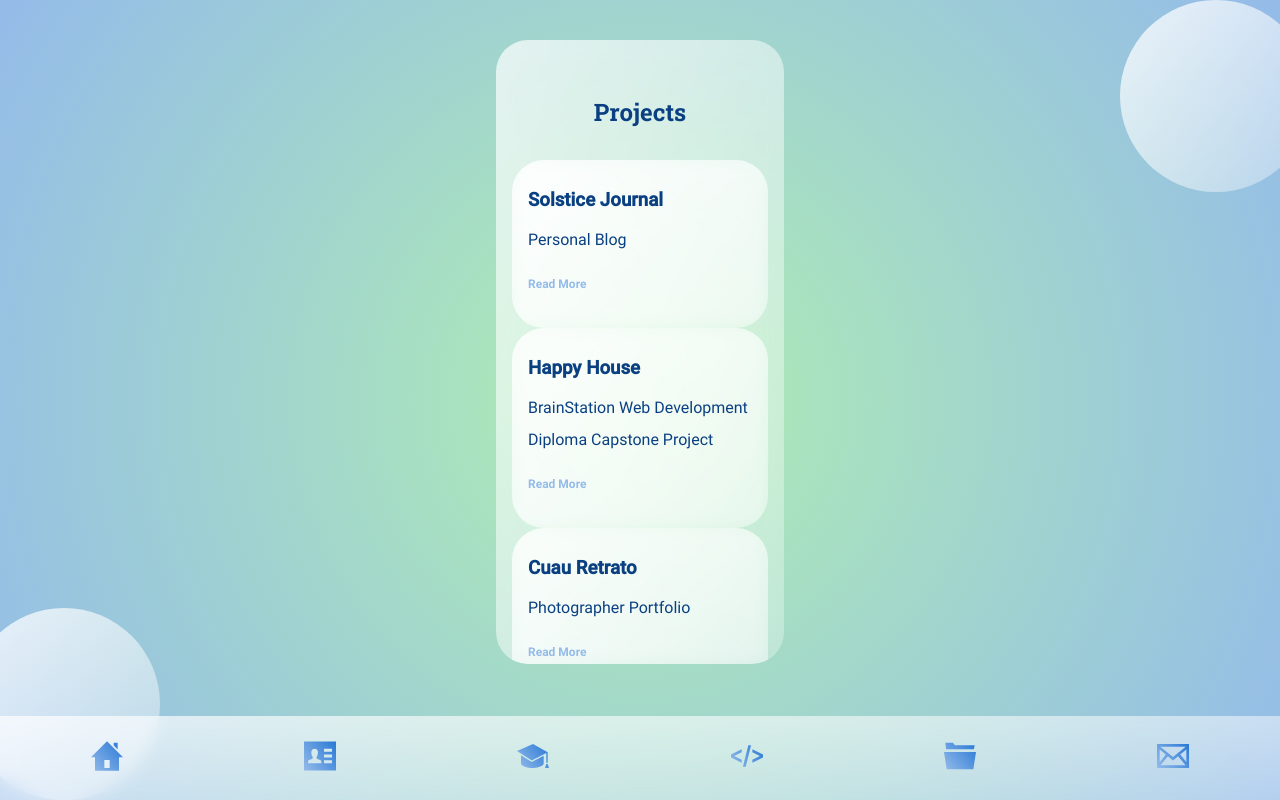
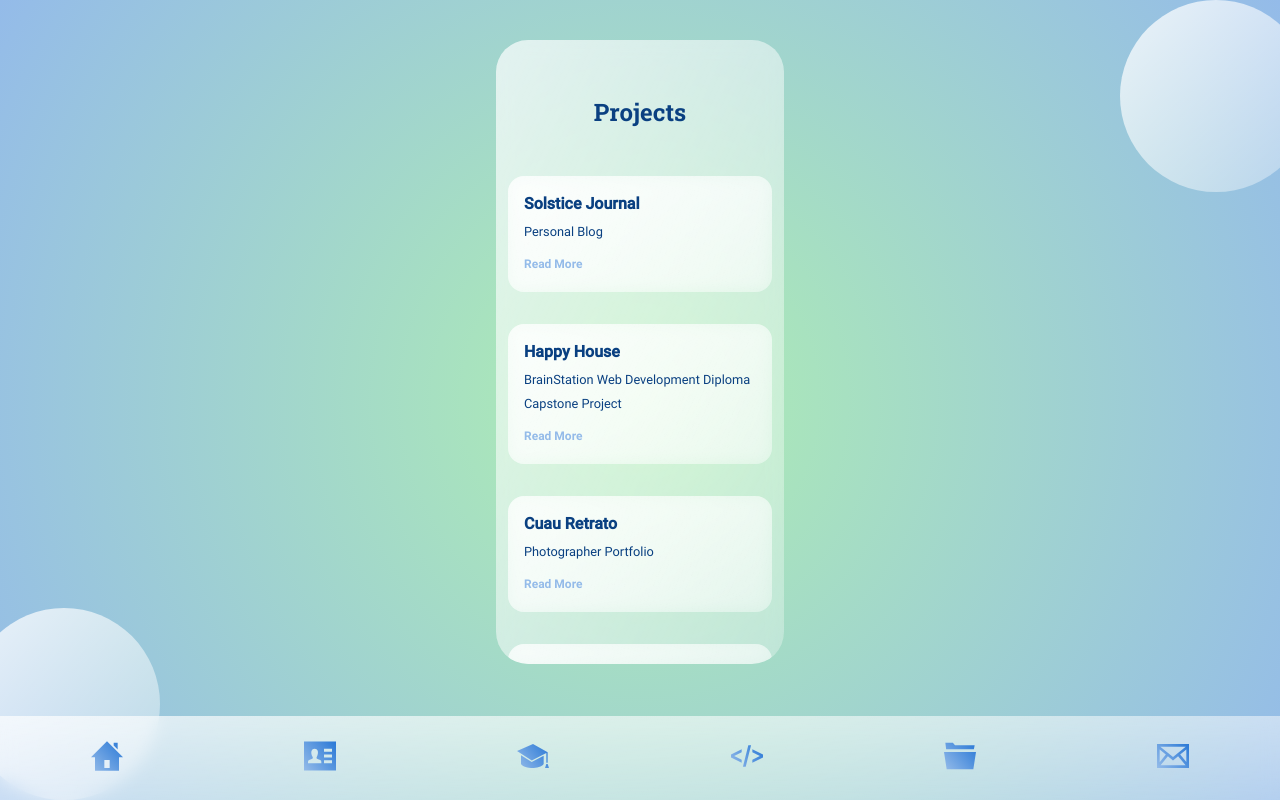
Before and after one commit to monica-zarate/profile2, a React (Create React App) app: page /projects in a window 1280 px wide. Shown: the top 800 px of the page. Built offline with nearby package versions, Linux system fonts and the light colour scheme.

Commit message:
Fixed styles for Projects Components.

```diff
--- a/src/components/styles/main.css
+++ b/src/components/styles/main.css
@@ -344,37 +344,37 @@ ul {
 
 .projects__list * {
   color: #0a4081;
-  line-height: 2rem;
+  line-height: 1.5rem;
 }
 
 .projects__item-wrapper {
-  width: 16rem;
-  border-radius: 2rem;
+  width: 16.5rem;
+  border-radius: 1rem;
   -webkit-box-align: unset;
       -ms-flex-align: unset;
           align-items: unset;
-  padding: 1.5rem 1rem;
+  padding: 1rem;
+  margin: 1rem 0;
 }
 
 .projects__item-title {
   font-family: "Roboto Medium";
-  margin: 0 0 0.5rem 0;
+  margin: 0 0 0.25rem 0;
+  font-size: 1rem;
 }
 
 .projects__type {
   margin: 0 0 0.5rem 0;
+  font-size: 0.8rem;
 }
 
 .projects__btn {
-  margin: 0 0 0.5rem 0;
   background-color: unset;
   color: #94bbe9;
   font-family: "Roboto Bold";
   border: none;
   border-radius: 0.5rem;
   width: 4rem;
-  height: 2rem;
-  padding: 0.25rem 0;
   font-size: 0.75rem;
   cursor: pointer;
 }
--- a/src/components/styles/partials/_projects.scss
+++ b/src/components/styles/partials/_projects.scss
@@ -23,37 +23,37 @@
 
   &__list * {
     color: $primary-color;
-    line-height: 2rem;
+    line-height: 1.5rem;
   }
 
   &__item-wrapper {
     @extend .flex-center;
     @extend .background;
-    width: 16rem;
-    border-radius: 2rem;
+    width: 16.5rem;
+    border-radius: 1rem;
     align-items: unset;
-    padding: 1.5rem 1rem;
+    padding: 1rem;
+    margin: 1rem 0;
   }
 
   &__item-title {
     font-family: $medium;
-    margin: 0 0 0.5rem 0;
+    margin: 0 0 0.25rem 0;
+    font-size: 1rem;
   }
 
   &__type {
     margin: 0 0 0.5rem 0;
+    font-size: 0.8rem;
   }
 
   &__btn {
-    margin: 0 0 0.5rem 0;
     background-color: unset;
     color: $bg-primary;
     font-family: $bold;
     border: none;
     border-radius: 0.5rem;
     width: 4rem;
-    height: 2rem;
-    padding: 0.25rem 0;
     font-size: 0.75rem;
     cursor: pointer;
   }
```
Also changed, not shown: 2 other files (tests, documents, lock files or other folders).
